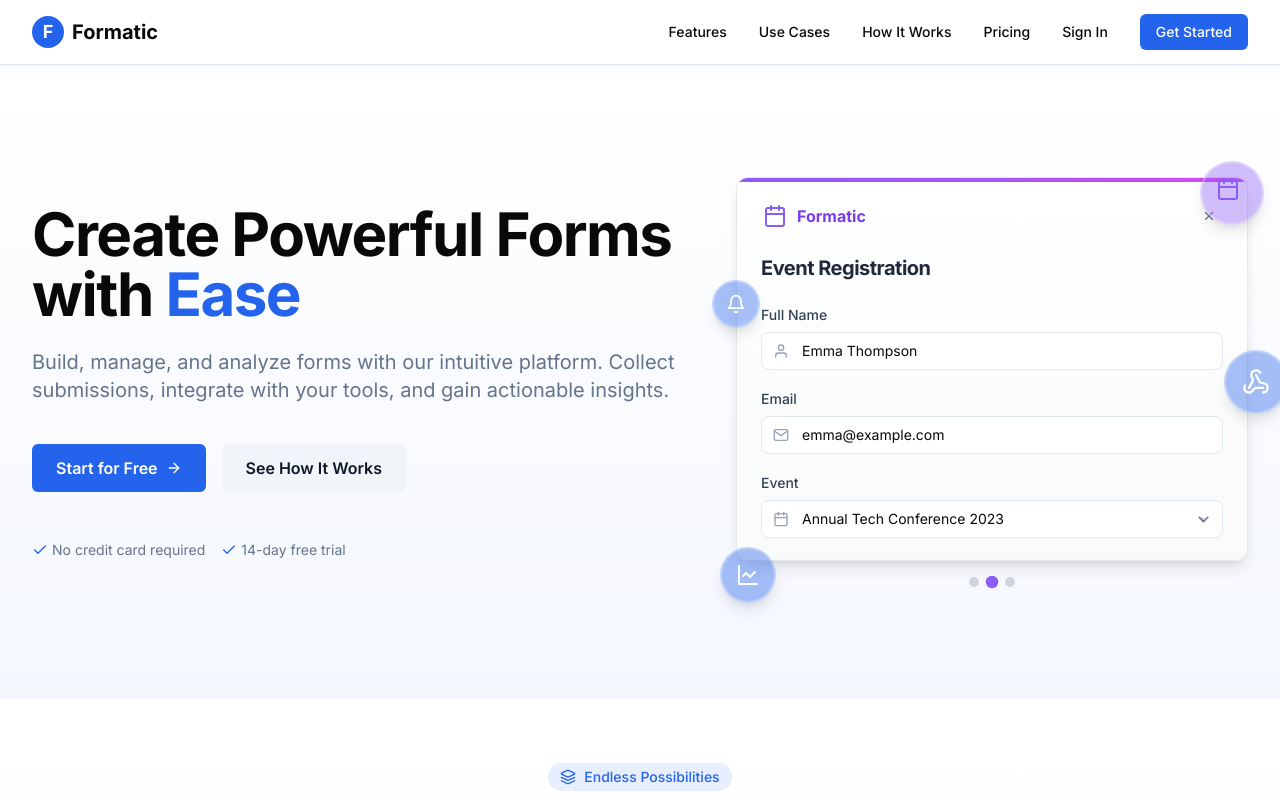
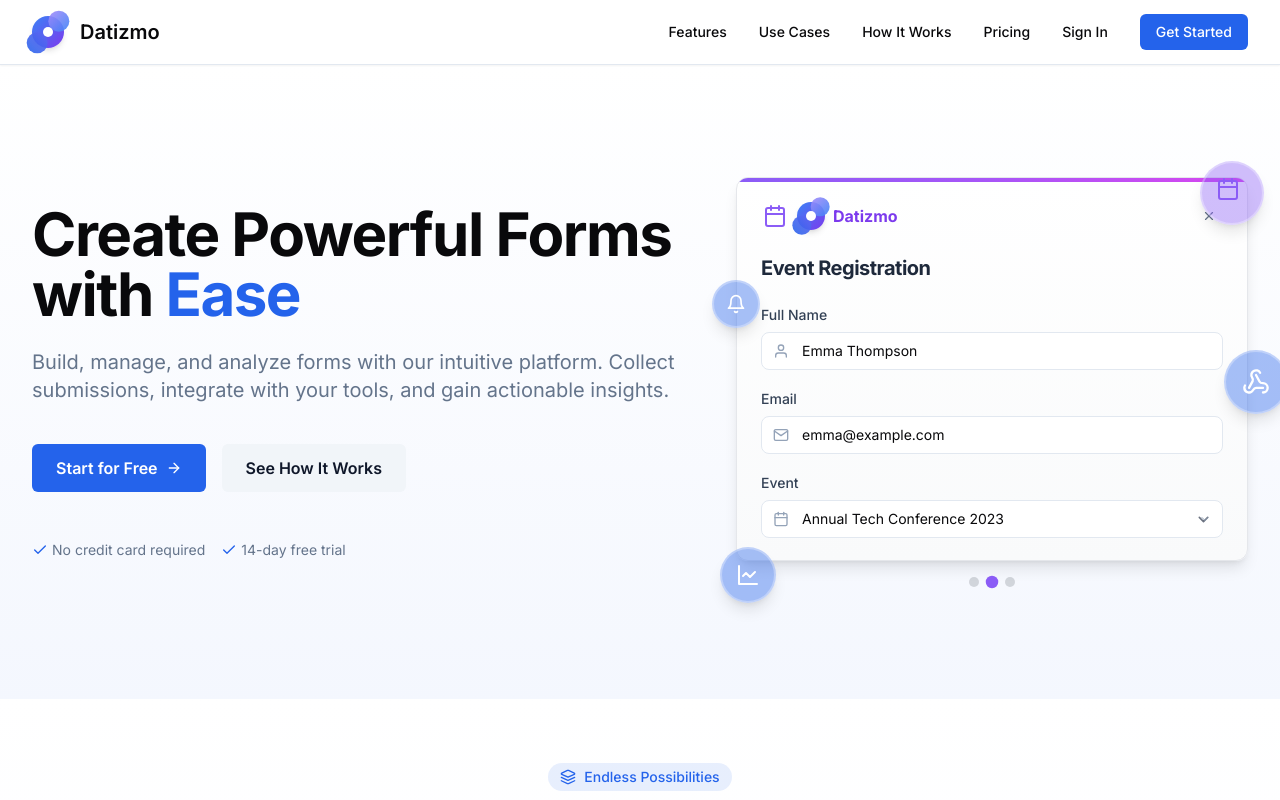
Before and after one commit to Avinash-jetwani/formatic-unified, a Next.js app in the folder frontend/: page / in a window 1280 px wide. Shown: the top 800 px of the page. Built offline with nearby package versions, Linux system fonts and the light colour scheme.

Commit message:
Update app name to Datizmo and create new unique logo design

```diff
--- a/frontend/src/app/forgot-password/page.tsx
+++ b/frontend/src/app/forgot-password/page.tsx
@@ -4,6 +4,7 @@ import React, { useState } from 'react';
 import Link from 'next/link';
 import { AtSign, ArrowLeft, Check, AlertCircle } from 'lucide-react';
 import { cn } from '@/lib/utils';
+import Logo from '@/components/ui/logo';
 import { Button } from '@/components/ui/button';
 import { Input } from '@/components/ui/input';
 import { authService } from '@/services/auth';
@@ -40,7 +41,7 @@ export default function ForgotPasswordPage() {
       {/* Left side - Branding & info (hidden on mobile) */}
       <div className="hidden w-1/2 bg-gradient-to-br from-primary to-primary/80 text-white lg:flex lg:flex-col lg:justify-between p-8">
         <div>
-          <h1 className="text-3xl font-bold">Formatic</h1>
+          <Logo size="lg" />
           <p className="mt-2 text-primary-foreground/90">Streamlined form management</p>
         </div>
 
@@ -78,7 +79,7 @@ export default function ForgotPasswordPage() {
         </div>
 
         <div className="text-sm text-primary-foreground/70">
-          &copy; {new Date().getFullYear()} Formatic. All rights reserved.
+          &copy; {new Date().getFullYear()} Datizmo. All rights reserved.
         </div>
       </div>
 
@@ -87,9 +88,7 @@ export default function ForgotPasswordPage() {
         <div className="w-full max-w-md">
           {/* Mobile logo */}
           <div className="lg:hidden flex justify-center mb-8">
-            <div className="rounded-full bg-primary h-12 w-12 flex items-center justify-center">
-              <span className="text-primary-foreground font-bold text-xl">F</span>
-            </div>
+            <Logo size="lg" />
           </div>
 
           <div className="bg-card rounded-lg border shadow-sm p-8">
--- a/frontend/src/app/layout.tsx
+++ b/frontend/src/app/layout.tsx
@@ -50,7 +50,7 @@ export default function RootLayout({
   return (
     <html lang="en" suppressHydrationWarning>
       <head>
-        <title>Formatic - Form Management System</title>
+        <title>Datizmo - Form Management System</title>
         <meta name="description" content="Create, manage, and analyze forms with ease" />
       </head>
       <body className={`${inter.variable} font-sans antialiased`}>
--- a/frontend/src/app/login/page.tsx
+++ b/frontend/src/app/login/page.tsx
@@ -4,6 +4,7 @@ import React, { useState } from 'react';
 import Link from 'next/link';
 import { AtSign, Lock, LogIn, Check, AlertCircle, Github, Twitter, Eye, EyeOff } from 'lucide-react';
 import { cn } from '@/lib/utils';
+import Logo from '@/components/ui/logo';
 import { Button } from '@/components/ui/button';
 import { Input } from '@/components/ui/input';
 import { Checkbox } from '@/components/ui/checkbox';
@@ -45,7 +46,7 @@ export default function LoginPage() {
       {/* Left side - Branding & info (hidden on mobile) */}
       <div className="hidden w-1/2 bg-gradient-to-br from-primary to-primary/80 text-white lg:flex lg:flex-col lg:justify-between p-8">
         <div>
-          <h1 className="text-3xl font-bold">Formatic</h1>
+          <Logo size="lg" />
           <p className="mt-2 text-primary-foreground/90">Streamlined form management</p>
         </div>
 
@@ -95,7 +96,7 @@ export default function LoginPage() {
         </div>
 
         <div className="text-sm text-primary-foreground/70">
-          &copy; {new Date().getFullYear()} Formatic. All rights reserved.
+          &copy; {new Date().getFullYear()} Datizmo. All rights reserved.
         </div>
       </div>
 
@@ -104,14 +105,12 @@ export default function LoginPage() {
         <div className="w-full max-w-md">
           {/* Mobile logo */}
           <div className="lg:hidden flex justify-center mb-8">
-            <div className="rounded-full bg-primary h-12 w-12 flex items-center justify-center">
-              <span className="text-primary-foreground font-bold text-xl">F</span>
-            </div>
+            <Logo size="lg" />
           </div>
 
           <div className="bg-card rounded-lg border shadow-sm p-8">
             <div className="text-center mb-6">
-              <h1 className="text-2xl font-bold">Sign in to Formatic</h1>
+              <h1 className="text-2xl font-bold">Sign in to Datizmo</h1>
               <p className="text-muted-foreground mt-2">
                 Enter your credentials to access your account
               </p>
--- a/frontend/src/app/page.tsx
+++ b/frontend/src/app/page.tsx
@@ -3,6 +3,7 @@
 import { useState, useEffect } from 'react';
 import Link from 'next/link';
 import Image from 'next/image';
+import Logo from '@/components/ui/logo';
 import {
   ArrowRight,
   Check,
@@ -37,7 +38,7 @@ import { motion, AnimatePresence } from 'framer-motion';
 // Testimonials data
 const testimonials = [
   {
-    quote: "Formatic has revolutionized how we collect and analyze customer feedback. The form builder is intuitive and the analytics are powerful.",
+    quote: "Datizmo has revolutionized how we collect and analyze customer feedback. The form builder is intuitive and the analytics are powerful.",
     author: "Sarah Johnson",
     role: "Product Manager",
     company: "TechCorp"
@@ -49,7 +50,7 @@ const testimonials = [
     company: "Dataflow Inc"
   },
   {
-    quote: "We've reduced our form processing time by 70% since switching to Formatic. The conditional logic feature is brilliant!",
+    quote: "We've reduced our form processing time by 70% since switching to Datizmo. The conditional logic feature is brilliant!",
     author: "Emma Rodriguez",
     role: "Operations Director",
     company: "GlobalServe"
@@ -381,10 +382,7 @@ export default function HomePage() {
         <div className="container-content flex h-16 items-center justify-between">
           <div className="flex items-center space-x-4">
             <Link href="/" className="flex items-center space-x-2">
-              <div className="h-8 w-8 rounded-full bg-primary flex items-center justify-center">
-                <span className="text-primary-foreground font-bold text-lg">F</span>
-              </div>
-              <span className="font-bold text-xl">Formatic</span>
+              <Logo />
             </Link>
           </div>
 
@@ -550,11 +548,12 @@ export default function HomePage() {
                           }`}>
                             {formExamples[activeForm].formIcon}
                           </div>
+                          <Logo size="sm" showText={false} className="ml-2" />
                           <span className={`ml-2 font-bold text-sm sm:text-base ${
                             activeForm === 0 ? 'text-blue-600 dark:text-blue-400' :
                             activeForm === 1 ? 'text-violet-600 dark:text-violet-400' :
                             'text-emerald-600 dark:text-emerald-400'
-                          }`}>Formatic</span>
+                          }`}>Datizmo</span>
                         </div>
 
                         <div className="ml-auto flex space-x-1">
@@ -709,7 +708,7 @@ export default function HomePage() {
                 Build forms for any purpose
               </h2>
               <p className="mx-auto max-w-2xl text-lg text-muted-foreground">
-                From simple contact forms to complex multi-page applications, Formatic adapts to your specific needs
+                From simple contact forms to complex multi-page applications, Datizmo adapts to your specific needs
               </p>
             </motion.div>
 
@@ -805,7 +804,7 @@ export default function HomePage() {
                 Everything you need to manage forms
               </h2>
               <p className="mx-auto max-w-2xl text-lg text-muted-foreground">
-                Formatic provides all the tools you need to create, share, and analyze forms efficiently.
+                Datizmo provides all the tools you need to create, share, and analyze forms efficiently.
               </p>
             </motion.div>
 
@@ -942,7 +941,7 @@ export default function HomePage() {
                   <span className="text-sm font-medium text-primary">Simple Process</span>
                 </div>
               </div>
-              <h2 className="text-3xl font-bold tracking-tight sm:text-4xl">How Formatic Works</h2>
+              <h2 className="text-3xl font-bold tracking-tight sm:text-4xl">How Datizmo Works</h2>
               <p className="mx-auto max-w-2xl text-lg text-muted-foreground">
                 A streamlined workflow for collecting and managing form submissions
               </p>
@@ -1141,7 +1140,7 @@ export default function HomePage() {
               </div>
               <h2 className="text-3xl font-bold tracking-tight sm:text-4xl">What Our Users Say</h2>
               <p className="mx-auto max-w-2xl text-lg text-muted-foreground">
-                Join thousands of satisfied customers using Formatic
+                Join thousands of satisfied customers using Datizmo
               </p>
             </motion.div>
 
@@ -1314,7 +1313,7 @@ export default function HomePage() {
               viewport={{ once: true, margin: "-100px" }}
               transition={{ delay: 0.1 }}
             >
-              Join thousands of users creating forms and collecting responses with Formatic.
+              Join thousands of users creating forms and collecting responses with Datizmo.
             </motion.p>
             <motion.div
               className="flex flex-col sm:flex-row gap-4 justify-center pt-6"
@@ -1365,10 +1364,7 @@ export default function HomePage() {
           <div className="grid grid-cols-2 md:grid-cols-4 lg:grid-cols-5 gap-8">
             <div className="col-span-2 md:col-span-4 lg:col-span-2 space-y-6">
               <Link href="/" className="flex items-center space-x-2">
-                <div className="h-8 w-8 rounded-full bg-primary flex items-center justify-center">
-                  <span className="text-primary-foreground font-bold text-lg">F</span>
-                </div>
-                <span className="font-bold text-xl">Formatic</span>
+                <Logo />
               </Link>
               <p className="text-muted-foreground max-w-xs">
                 Create, manage, and analyze forms with ease. The complete form management platform.
@@ -1424,7 +1420,7 @@ export default function HomePage() {
           </div>
           <div className="mt-8 md:mt-12 pt-6 md:pt-8 border-t border-border text-center md:text-left">
             <p className="text-sm text-muted-foreground">
-              &copy; {new Date().getFullYear()} Formatic. All rights reserved.
+              &copy; {new Date().getFullYear()} Datizmo. All rights reserved.
             </p>
           </div>
         </div>
--- a/frontend/src/app/register/page.tsx
+++ b/frontend/src/app/register/page.tsx
@@ -2,6 +2,7 @@
 
 import React, { useState } from 'react';
 import Link from 'next/link';
+import Logo from '@/components/ui/logo';
 import {
   AtSign,
   Lock,
@@ -194,16 +195,14 @@ export default function RegisterPage() {
         <div className="w-full max-w-md">
           {/* Mobile logo */}
           <div className="lg:hidden flex justify-center mb-8">
-            <div className="rounded-full bg-primary h-12 w-12 flex items-center justify-center">
-              <span className="text-primary-foreground font-bold text-xl">F</span>
-            </div>
+            <Logo size="lg" />
           </div>
 
           <div className="bg-card rounded-lg border shadow-sm p-8">
             <div className="text-center mb-6">
               <h1 className="text-2xl font-bold">Create your account</h1>
               <p className="text-muted-foreground mt-2">
-                Join Formatic and start creating powerful forms
+                Join Datizmo and start creating powerful forms
               </p>
             </div>
 
@@ -655,14 +654,14 @@ export default function RegisterPage() {
       {/* Right side - Branding & info (hidden on mobile) */}
       <div className="hidden w-1/2 bg-gradient-to-br from-primary to-primary/80 text-white lg:flex lg:flex-col lg:justify-between p-8">
         <div>
-          <h1 className="text-3xl font-bold">Formatic</h1>
+          <Logo size="lg" />
           <p className="mt-2 text-primary-foreground/90">Streamlined form management</p>
         </div>
 
         <div className="max-w-md">
           <h2 className="text-4xl font-bold mb-6">Start your journey</h2>
           <p className="text-xl text-primary-foreground/90 mb-8">
-            Create an account and unlock the full potential of Formatic's form management platform.
+            Create an account and unlock the full potential of Datizmo's form management platform.
           </p>
 
           <div className="space-y-6">
@@ -705,7 +704,7 @@ export default function RegisterPage() {
 
           <div className="mt-10 bg-white/10 rounded-lg p-6">
             <blockquote className="italic text-primary-foreground/90">
-              "Formatic has revolutionized how we collect and manage customer feedback. It's become an essential tool for our business."
+              "Datizmo has revolutionized how we collect and manage customer feedback. It's become an essential tool for our business."
             </blockquote>
             <div className="mt-4 flex items-center">
               <div className="h-10 w-10 rounded-full bg-white/20 flex items-center justify-center">
@@ -720,7 +719,7 @@ export default function RegisterPage() {
         </div>
 
         <div className="text-sm text-primary-foreground/70">
-          &copy; {new Date().getFullYear()} Formatic. All rights reserved.
+          &copy; {new Date().getFullYear()} Datizmo. All rights reserved.
         </div>
       </div>
     </div>
--- a/frontend/src/app/reset-password/page.tsx
+++ b/frontend/src/app/reset-password/page.tsx
@@ -5,6 +5,7 @@ import Link from 'next/link';
 import { useRouter, useSearchParams } from 'next/navigation';
 import { Lock, ArrowLeft, Check, AlertCircle, Eye, EyeOff } from 'lucide-react';
 import { cn } from '@/lib/utils';
+import Logo from '@/components/ui/logo';
 import { Button } from '@/components/ui/button';
 import { Input } from '@/components/ui/input';
 import { authService } from '@/services/auth';
@@ -77,7 +78,7 @@ export default function ResetPasswordPage() {
       {/* Left side - Branding & info (hidden on mobile) */}
       <div className="hidden w-1/2 bg-gradient-to-br from-primary to-primary/80 text-white lg:flex lg:flex-col lg:justify-between p-8">
         <div>
-          <h1 className="text-3xl font-bold">Formatic</h1>
+          <Logo size="lg" />
           <p className="mt-2 text-primary-foreground/90">Streamlined form management</p>
         </div>
 
@@ -103,7 +104,7 @@ export default function ResetPasswordPage() {
         </div>
 
         <div className="text-sm text-primary-foreground/70">
-          &copy; {new Date().getFullYear()} Formatic. All rights reserved.
+          &copy; {new Date().getFullYear()} Datizmo. All rights reserved.
         </div>
       </div>
 
@@ -112,9 +113,7 @@ export default function ResetPasswordPage() {
         <div className="w-full max-w-md">
           {/* Mobile logo */}
           <div className="lg:hidden flex justify-center mb-8">
-            <div className="rounded-full bg-primary h-12 w-12 flex items-center justify-center">
-              <span className="text-primary-foreground font-bold text-xl">F</span>
-            </div>
+            <Logo size="lg" />
           </div>
 
           <div className="bg-card rounded-lg border shadow-sm p-8">
--- a/frontend/src/components/layout/Footer.tsx
+++ b/frontend/src/components/layout/Footer.tsx
@@ -17,7 +17,7 @@ const Footer = ({ className }: FooterProps) => {
     )}>
       <div className="container flex flex-col items-center justify-between md:flex-row">
         <p className="text-xs text-muted-foreground">
-          &copy; {new Date().getFullYear()} Formatic. All rights reserved.
+          &copy; {new Date().getFullYear()} Datizmo. All rights reserved.
         </p>
 
         <div className="flex items-center gap-4">
@@ -43,7 +43,7 @@ const Footer = ({ className }: FooterProps) => {
           </nav>
 
           <Link
-            href="https://github.com/formatic"
+            href="https://github.com/datizmo"
             target="_blank"
             rel="noreferrer"
             className="text-muted-foreground hover:text-foreground transition-colors"
--- a/frontend/src/components/layout/Navbar.tsx
+++ b/frontend/src/components/layout/Navbar.tsx
@@ -4,6 +4,7 @@ import React, { useState, useEffect, useRef } from 'react';
 import Link from 'next/link';
 import { usePathname } from 'next/navigation';
 import { cn } from '@/lib/utils';
+import Logo from '@/components/ui/logo';
 import {
   Bell,
   Menu,
@@ -105,10 +106,7 @@ export function Navbar({ sidebarCollapsed, onToggleSidebar }: NavbarProps) {
             href="/dashboard"
             className="flex items-center"
           >
-            <div className="rounded-full bg-primary h-7 w-7 flex items-center justify-center">
-              <span className="text-primary-foreground font-bold text-sm">F</span>
-            </div>
-            <span className="ml-2 text-lg font-semibold">Formatic</span>
+            <Logo size="sm" />
           </Link>
         </div>
 
--- a/frontend/src/components/layout/Sidebar.tsx
+++ b/frontend/src/components/layout/Sidebar.tsx
@@ -4,6 +4,7 @@ import React, { useState, useEffect } from 'react';
 import Link from 'next/link';
 import { usePathname } from 'next/navigation';
 import { cn } from '@/lib/utils';
+import Logo from '@/components/ui/logo';
 import {
   LayoutDashboard,
   FileText,
@@ -157,10 +158,7 @@ const Sidebar = ({ onToggle }: SidebarProps) => {
       <div className="flex items-center justify-between px-4 py-4">
         <div className={cn("flex items-center", collapsed ? "justify-center w-full" : "justify-start")}>
           <Link href="/dashboard" className="flex items-center">
-            <div className="rounded-full bg-primary h-8 w-8 flex items-center justify-center">
-              <span className="text-primary-foreground font-bold text-lg">F</span>
-            </div>
-            {!collapsed && <span className="ml-2 text-xl font-semibold">Formatic</span>}
+            <Logo size={collapsed ? "sm" : "md"} showText={!collapsed} />
           </Link>
         </div>
         {mounted && (
--- /dev/null
+++ b/frontend/src/components/ui/logo.tsx
@@ -0,0 +1,54 @@
+import React from 'react';
+import { cn } from '@/lib/utils';
+
+interface LogoProps {
+  size?: 'sm' | 'md' | 'lg';
+  showText?: boolean;
+  className?: string;
+}
+
+const Logo = ({ size = 'md', showText = true, className }: LogoProps) => {
+  // Size mappings
+  const sizeClasses = {
+    sm: 'h-7 w-7',
+    md: 'h-8 w-8',
+    lg: 'h-12 w-12'
+  };
+
+  const textSizes = {
+    sm: 'text-lg',
+    md: 'text-xl',
+    lg: 'text-2xl'
+  };
+
+  return (
+    <div className={cn("flex items-center", className)}>
+      <div className={cn(
+        "relative flex-shrink-0",
+        sizeClasses[size]
+      )}>
+        {/* Base circular gradient */}
+        <div className="absolute inset-0 bg-gradient-to-br from-blue-500 to-violet-600 rounded-full shadow-md"></div>
+
+        {/* Overlapping shape 1 - top right */}
+        <div className="absolute top-0 right-0 h-2/3 w-2/3 bg-gradient-to-br from-violet-400 to-blue-500 rounded-full opacity-90 transform translate-x-1/4 -translate-y-1/4"></div>
+
+        {/* Overlapping shape 2 - bottom left */}
+        <div className="absolute bottom-0 left-0 h-2/3 w-2/3 bg-gradient-to-tr from-blue-600 to-indigo-500 rounded-full opacity-90 transform -translate-x-1/4 translate-y-1/4"></div>
+
+        {/* Center accent */}
+        <div className="absolute inset-0 flex items-center justify-center">
+          <div className="h-1/3 w-1/3 bg-white rounded-full"></div>
+        </div>
+      </div>
+
+      {showText && (
+        <span className={cn("ml-4 font-semibold", textSizes[size])}>
+          Datizmo
+        </span>
+      )}
+    </div>
+  );
+};
+
+export default Logo;
```
